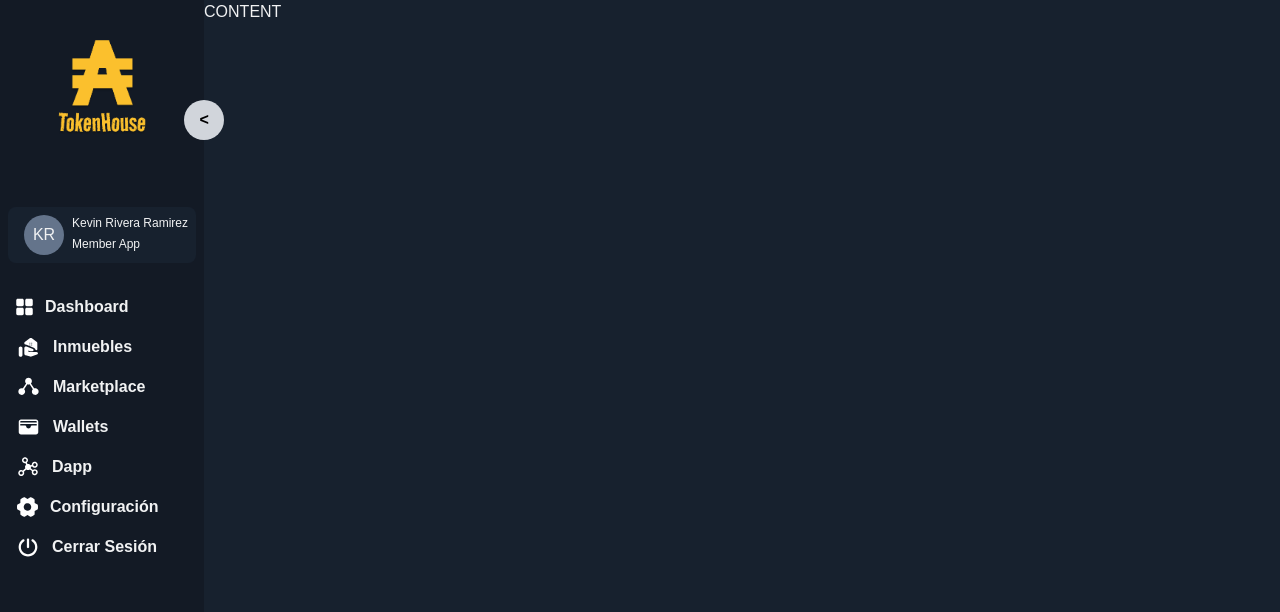
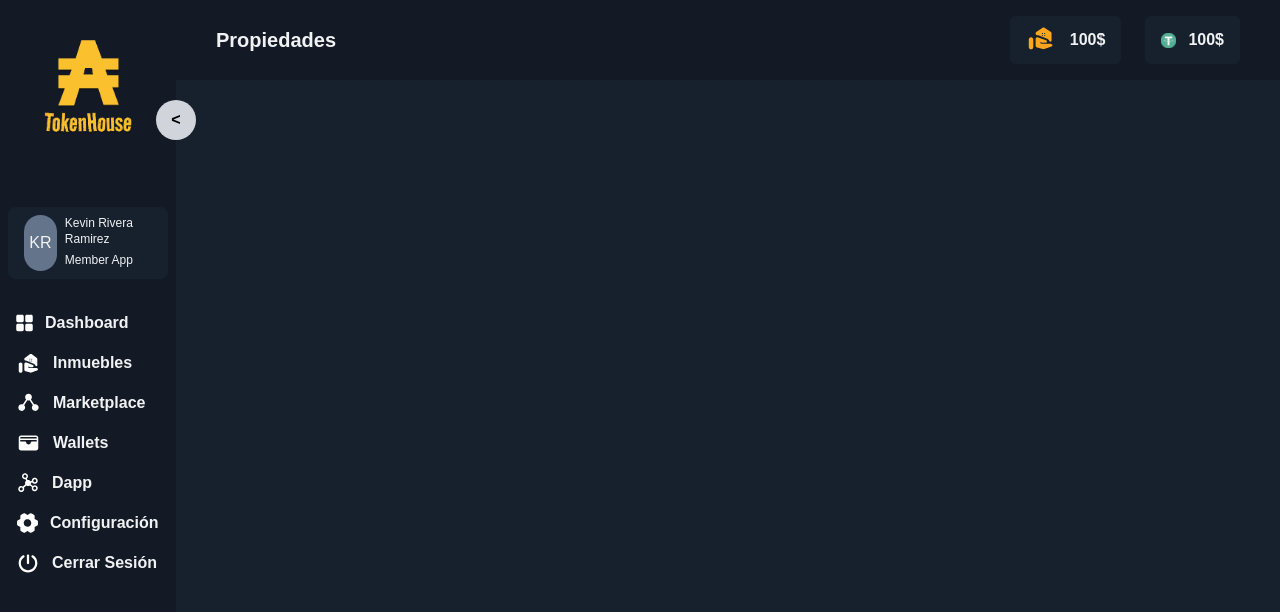
Before and after one commit to devkevinrivera/tokenhouse.io, a Next.js app: page /dashboard/properties in a window 1280 px wide. Shown: the top 612 px of the page. Built offline with nearby package versions, Linux system fonts and the light colour scheme.

Commit message:
feat: Update headernav

```diff
--- a/src/packages/NavBar/NavBar.tsx
+++ b/src/packages/NavBar/NavBar.tsx
@@ -8,13 +8,10 @@ const NavBar = () => {
   const [expanded, setExpanded] = useState(true);
 
   return (
-    <section className="navbar w-53 h-[100vh] relative">
+    <section className="navbar w-55 h-[100vh] relative">
       <div className="flex justify-center mb-[4.5rem]">
         <img
           src="/logo.png"
-          onClick={() => console.log("clickk")}
-          width={90}
-          height={55}
           className={
             expanded ? "w-[90px] h-[95px] mt-10" : "w-[50px] h-[55px] mt-10"
           }
--- /dev/null
+++ b/src/packages/NavHeader/NavHeader.tsx
@@ -0,0 +1,21 @@
+import React from "react";
+
+const NavHeader = ({ location = "" }) => {
+  return (
+    <header className="flex bg-[#131a25] h-[10vh] items-center justify-between	">
+      <h2 className="pl-10 text-xl font-bold">{location}</h2>
+      <div className="flex gap-6 pr-10">
+        <p className="bg-[#17212e] flex items-center  px-4 py-2 rounded-md cursor-pointer">
+          <img src="/vp.svg" alt="" />{" "}
+          <span className="ml-3 font-bold">100$</span>
+        </p>
+        <p className="bg-[#17212e] flex items-center px-4 py-2 rounded-md cursor-pointer">
+          <img src="/usdt.svg" alt="" />{" "}
+          <span className="ml-3 font-bold">100$</span>
+        </p>
+      </div>
+    </header>
+  );
+};
+
+export default NavHeader;
--- a/src/pages/dashboard/configuration.tsx
+++ b/src/pages/dashboard/configuration.tsx
@@ -1,4 +1,5 @@
 import NavBar from "@/packages/NavBar/NavBar";
+import NavHeader from "@/packages/NavHeader/NavHeader";
 import React from "react";
 
 const Configuration = () => {
@@ -7,7 +8,9 @@ const Configuration = () => {
       <aside className="app-navigation">
         <NavBar />
       </aside>
-      <div className="app-content">CONTENT</div>
+      <div className="app-content w-full">
+        <NavHeader location="Configuración" />
+      </div>
     </div>
   );
 };
--- a/src/pages/dashboard/dapp.tsx
+++ b/src/pages/dashboard/dapp.tsx
@@ -1,4 +1,5 @@
 import NavBar from "@/packages/NavBar/NavBar";
+import NavHeader from "@/packages/NavHeader/NavHeader";
 import React from "react";
 
 const Dapp = () => {
@@ -7,7 +8,9 @@ const Dapp = () => {
       <aside className="app-navigation">
         <NavBar />
       </aside>
-      <div className="app-content">CONTENT</div>
+      <div className="app-content w-full">
+        <NavHeader location="Dapps" />
+      </div>
     </div>
   );
 };
--- a/src/pages/dashboard/marketplace.tsx
+++ b/src/pages/dashboard/marketplace.tsx
@@ -1,4 +1,5 @@
 import NavBar from "@/packages/NavBar/NavBar";
+import NavHeader from "@/packages/NavHeader/NavHeader";
 import React from "react";
 
 const Marketplace = () => {
@@ -7,7 +8,9 @@ const Marketplace = () => {
       <aside className="app-navigation">
         <NavBar />
       </aside>
-      <div className="app-content">CONTENT</div>
+      <div className="app-content w-full">
+        <NavHeader location="Marketplace" />
+      </div>
     </div>
   );
 };
--- a/src/pages/dashboard/properties.tsx
+++ b/src/pages/dashboard/properties.tsx
@@ -1,4 +1,5 @@
 import NavBar from "@/packages/NavBar/NavBar";
+import NavHeader from "@/packages/NavHeader/NavHeader";
 import React from "react";
 
 const Properties = () => {
@@ -7,7 +8,9 @@ const Properties = () => {
       <aside className="app-navigation">
         <NavBar />
       </aside>
-      <div className="app-content">CONTENT</div>
+      <div className="app-content w-full">
+        <NavHeader location="Propiedades" />
+      </div>
     </div>
   );
 };
--- a/src/pages/dashboard/wallets.tsx
+++ b/src/pages/dashboard/wallets.tsx
@@ -1,4 +1,5 @@
 import NavBar from "@/packages/NavBar/NavBar";
+import NavHeader from "@/packages/NavHeader/NavHeader";
 import React from "react";
 
 const Wallets = () => {
@@ -7,7 +8,9 @@ const Wallets = () => {
       <aside className="app-navigation">
         <NavBar />
       </aside>
-      <div className="app-content">CONTENT</div>
+      <div className="app-content w-full">
+        <NavHeader location="Wallets" />
+      </div>
     </div>
   );
 };
```
Also changed, not shown: public/usdt.svg (added), public/vp.svg (added).
